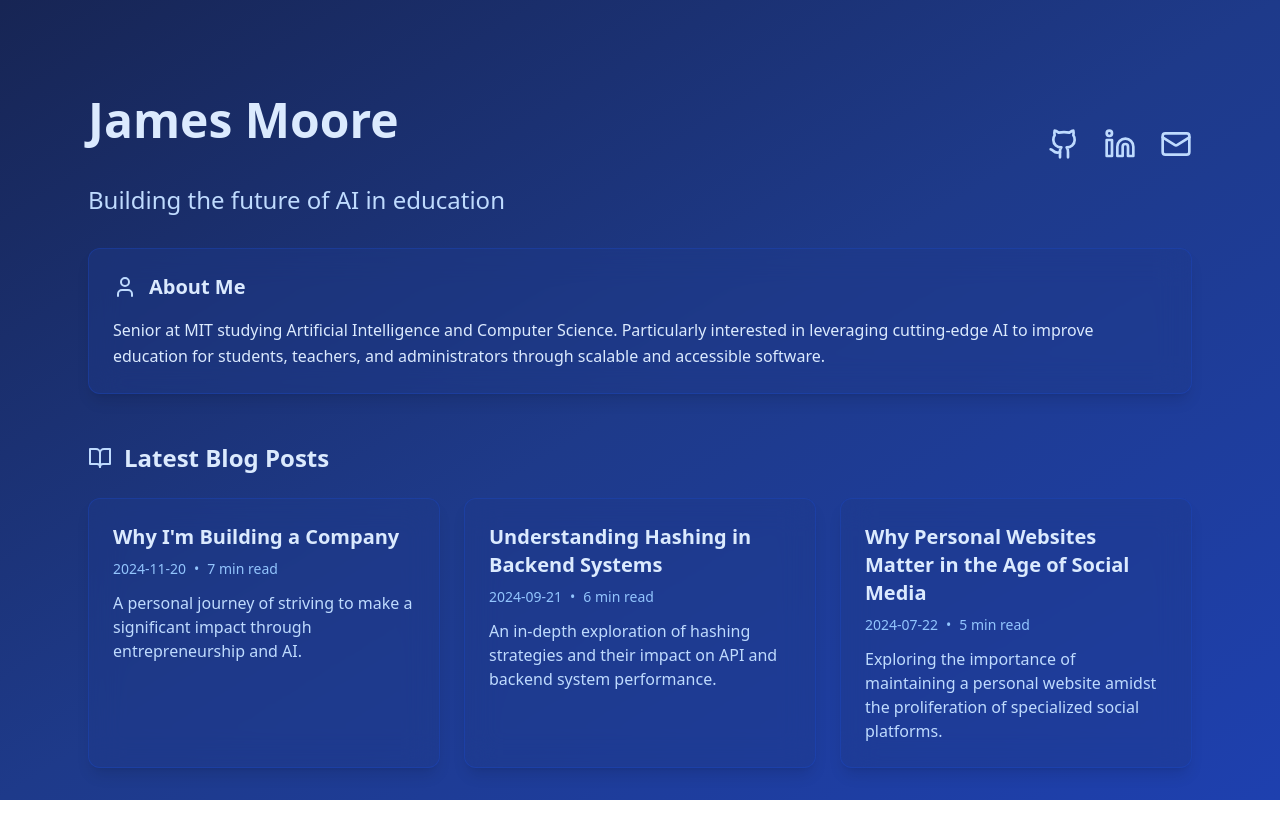
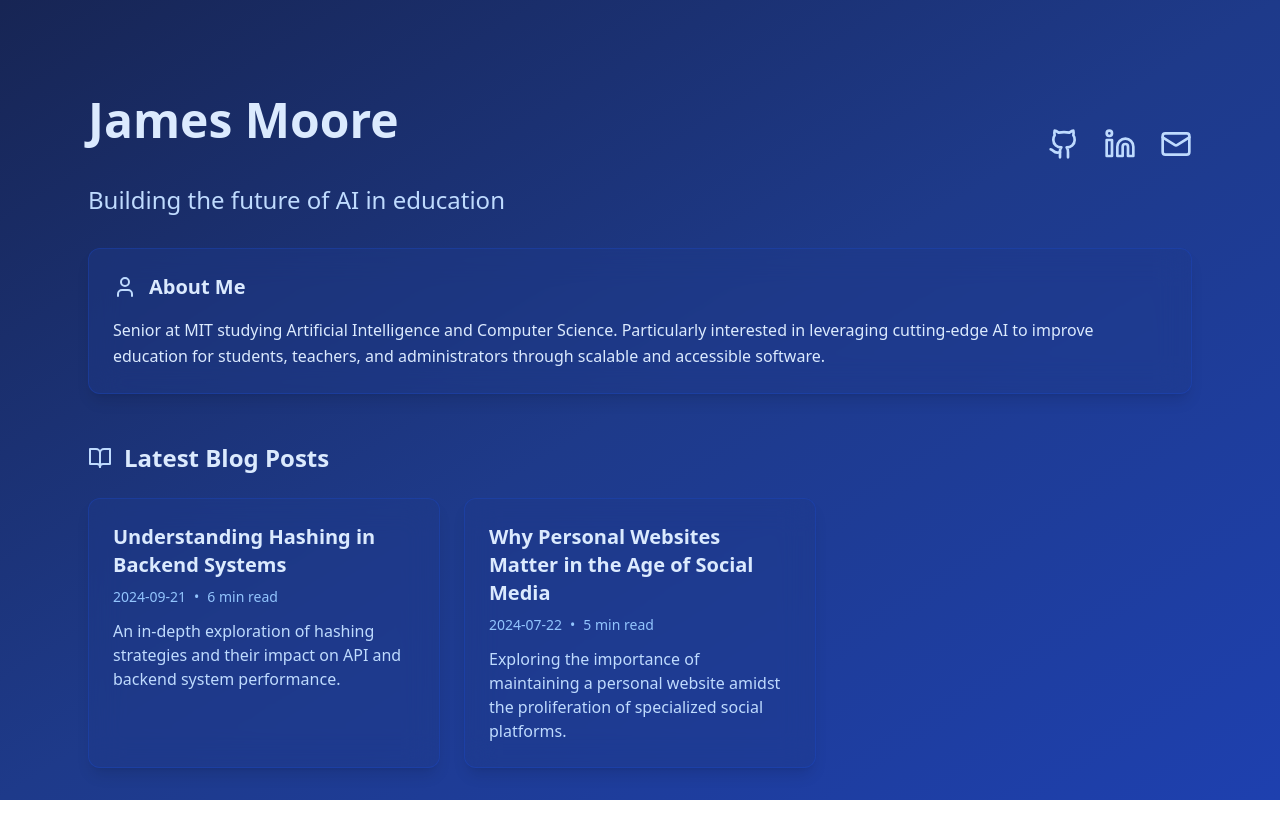
Before and after one commit to jamesmoore24/jamesmoore24.github.io, a React (Vite) app: page / in a window 1280 px wide. Shown: the top 838 px of the page. Built offline with nearby package versions, Linux system fonts and the light colour scheme.

Commit message:
deleted entrepreneurship blog

```diff
--- a/src/data/blogPosts.ts
+++ b/src/data/blogPosts.ts
@@ -1,33 +1,6 @@
 import { BlogPost } from "../types/blog";
 
 export const blogPosts: BlogPost[] = [
-  {
-    id: "3",
-    title: "Why I'm Building a Company",
-    date: "2024-11-20",
-    excerpt:
-      "A personal journey of striving to make a significant impact through entrepreneurship and AI.",
-    readTime: "7 min read",
-    content: `
-I think my entire life I didn't really fit into a group. I don't know why exactly but I've always felt fundamentally different from the people who have surrounded me. I've always had extreme expectations for myself and what I believed I could do for the world. When I was in 4th grade our class was doing a career exploration activity and I happened to stumble upon the word "entrepreneur" somehow. After trying to spell it multiple times I remember telling my teacher that this was what I wanted to be when I grew up. I remember her surprised expression followed by a "you do know that is going to be hard right? Not everyone can be an entrepreneur." Those words stuck with me for a while. Did I have what it took to be one? Could I leave a lasting mark on the world? Could I somehow shape the way other people live their lives?
-
-I remember pondering these questions and then deciding that I was going to do everything in my power to give myself the abilities to try and make the world better as I see it. I wasn't really scared of how "hard" it was going to be since I believed that the reward of being able to improve society was far greater than any individual strife that I could face. Besides, what is the point of life if not to make it better for those that come after me?
-
-This thinking got me into the best school in the world, MIT. For the first time in my life I was surrounded by people who thought as big as me. I was ecstatic.
-
-Around the middle of my sophomore year was when AI started to become incredibly powerful. Scaling laws guaranteed that each iteration of the new GPT model would get increasingly intelligent and there was real potential to innovate in practically every industry. I knew that this would be one of my only shots at making my dream become a reality for a couple of reasons:
-
-1) I'm still enrolled at MIT which gives me two major advantages over any other regular founder who decides to start their own company: access to funding and infinite free time. I could purposely take easy classes to lighten my schedule which would give me more time to research and build products.
-2) We're still very early in AI. I don't think people realize how powerful this technology is going to become and how the applications of AI will continue to evolve and shape the fabric of reality. Almost every industry has an AI use application (trust me I did the research here) which means in time almost everything that we see now will be integrated with AI in some way. It will essentially be the only way to stay competitive as an enterprise. Because of this disruption and the fact that I'm still early means that there are systems that are ready to change and I have to be the one to make that happen. If I took a regular SWE job I think both my bargaining power as a founder would be greatly diminished and by the time I'm able to leave the company it will be too late to truly innovate in the application space of AI.
-
-After realizing this I started to work harder than ever before. I loved the feeling of being able to work on something over which I have full control that could potentially give me outsized returns based solely on the decisions I make. But I realized something else. I could not do this alone. Enter Casey.
-
-Casey has been my friend ever since I came to MIT. He is fundamentally different from any other person I know and a true 1 of 1 person. It's because of this enthusiasm and his excellent strategic thinking ability that I'm proud to call him my co-founder and CEO. I'm also glad to say that so far the choice to include him in the venture has been a success. He wants to make his mark on the world just as much as I do.
-
-I'm can't wait to see where this venture takes us.
-    `,
-  },
-
   {
     id: "2",
     title: "Understanding Hashing in Backend Systems",
```
Also changed, not shown: 3 other files (tests, documents, lock files or other folders).
